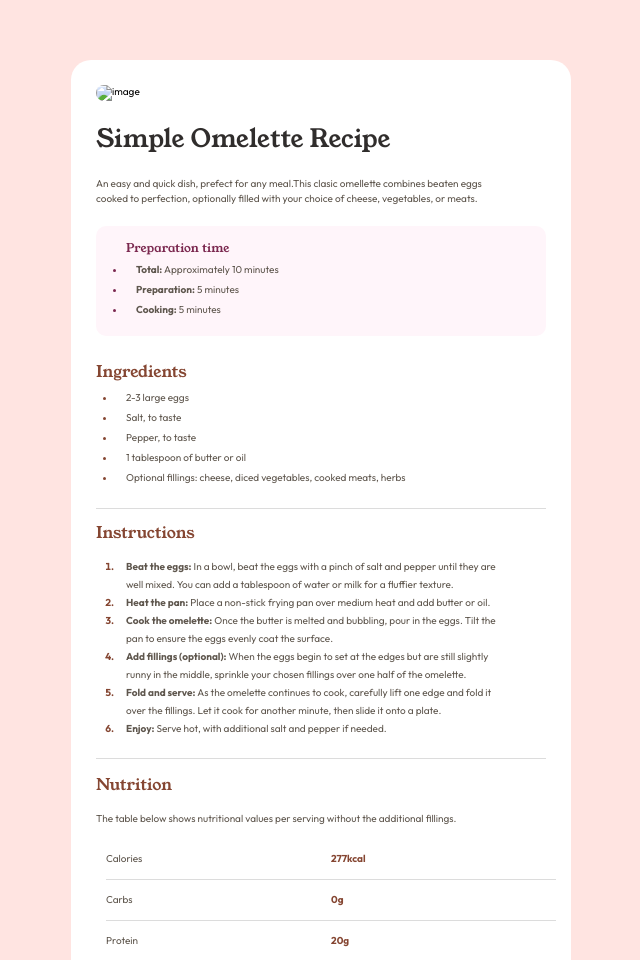
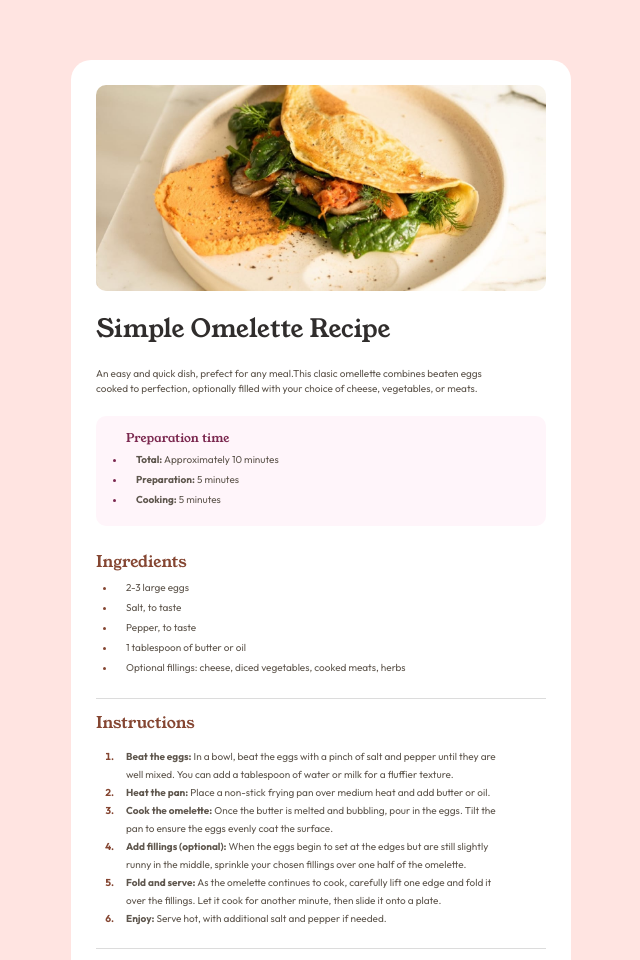
Before and after one commit to 3laagaber/Recipe-page, a plain HTML site: page index.html in a window 1280 px wide. Shown: the part 140-1100 px from the top of the page, without its empty margins (319-959 px from the left). Drawn offline with Linux system fonts and the light colour scheme.

Commit message:
Update index.html

```diff
--- a/index.html
+++ b/index.html
@@ -4,7 +4,7 @@
 <meta charset="UTF-8">
 <meta name="viewport" content="width=device-width, initial-scale=1.0">
 <link rel="stylesheet" href="style.css">
-<link rel="icon" type="image/png" sizes="32x32" href="./assets/images/favicon-32x32.png">
+<link rel="icon" type="image/png" sizes="32x32" href="favicon-32x32.png">
 <!-- fonts -->
 <link rel="preconnect" href="https://fonts.googleapis.com">
 <link rel="preconnect" href="https://fonts.gstatic.com" crossorigin>
@@ -15,7 +15,7 @@
 <body>
 <main>
   <div class="content">
-  <img src="/assets/images/image-omelette.jpeg" alt="image">
+  <img src="image-omelette.jpeg" alt="image">
 
     <h1>Simple Omelette Recipe</h1>
       <p>An easy and quick dish, prefect for any meal.This clasic omellette combines beaten eggs <br>
```
